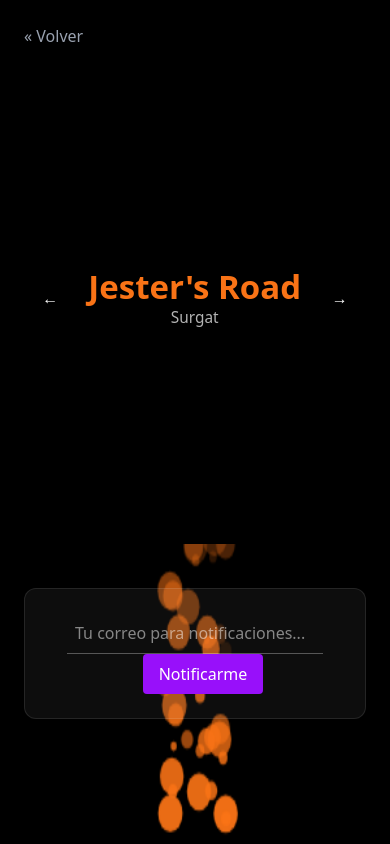
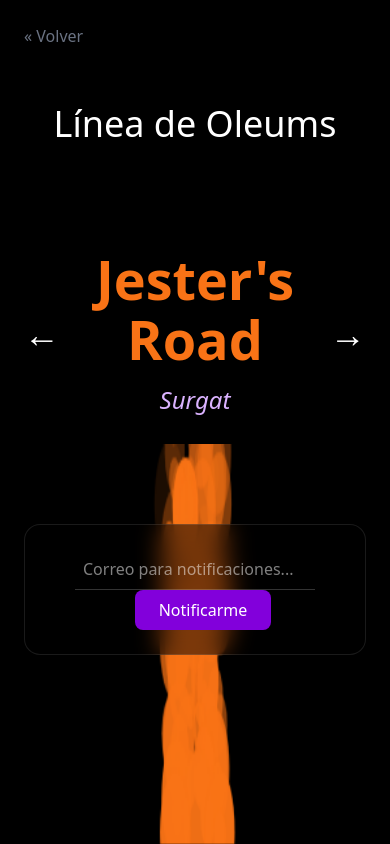
Before and after one commit to adms-ux/praxis-magick-web, a Next.js app: page /oleums in a window 390 px wide. Built offline with nearby package versions, Linux system fonts and the light colour scheme.

Commit message:
Corrección de fuegos, eliminación de bordes rígidos y banner responsive

```diff
--- a/src/app/oleums/page.tsx
+++ b/src/app/oleums/page.tsx
@@ -4,81 +4,62 @@ import Image from "next/image";
 import Link from "next/link";
 
 const OLEUMS_DATA = [
-  { id: "jester", name: "Jester's Road", spirit: "Surgat", fireColor: { r: 249, g: 115, b: 22 }, accent: "#f97316" },
-  { id: "witch", name: "Witch's Glamour", spirit: "Frimost", fireColor: { r: 34, g: 197, b: 94 }, accent: "#22c55e" },
-  { id: "danse", name: "Danse Macabre", spirit: "Guland", fireColor: { r: 226, g: 232, b: 240 }, accent: "#e2e8f0" },
-  { id: "pope", name: "Pope's Decree", spirit: "Huictigaras", fireColor: { r: 168, g: 85, b: 247 }, accent: "#a855f7" },
-  { id: "king", name: "King's Vault", spirit: "Clauneck", fireColor: { r: 234, g: 179, b: 8 }, accent: "#eab308" },
-  { id: "leprechaun", name: "Leprechaun's Hoard", spirit: "Frutimiere", fireColor: { r: 16, g: 185, b: 129 }, accent: "#10b981" },
+  { id: "jester", name: "Jester's Road", spirit: "Surgat", color: "#f97316" },
+  { id: "witch", name: "Witch's Glamour", spirit: "Frimost", color: "#22c55e" },
+  { id: "danse", name: "Danse Macabre", spirit: "Guland", color: "#e2e8f0" },
+  { id: "pope", name: "Pope's Decree", spirit: "Huictigaras", color: "#a855f7" },
+  { id: "king", name: "King's Vault", spirit: "Clauneck", color: "#eab308" },
+  { id: "leprechaun", name: "Leprechaun's Hoard", spirit: "Frutimiere", color: "#10b981" },
 ];
 
 export default function OleumsPage() {
-  const [currentIndex, setCurrentIndex] = useState(0);
-  const [email, setEmail] = useState("");
-  const canvasRef = useRef<HTMLCanvasElement | null>(null);
+  const [idx, setIdx] = useState(0);
+  const canvasRef = useRef<HTMLCanvasElement>(null);
 
-  // Fuego Realista (Canvas)
+  // Fuego Realista (Elipses dinámicas)
   useEffect(() => {
-    const canvas = canvasRef.current;
-    if (!canvas) return;
-    const ctx = canvas.getContext("2d");
-    if (!ctx) return;
-    let animationId: number;
-    const particles: any[] = [];
+    const canvas = canvasRef.current!;
+    const ctx = canvas.getContext("2d")!;
+    let particles: any[] = [];
 
     const animate = () => {
       ctx.clearRect(0, 0, canvas.width, canvas.height);
-      const color = OLEUMS_DATA[currentIndex].fireColor;
-
-      // Crear partículas
-      particles.push({
-        x: canvas.width / 2 + (Math.random() - 0.5) * 50,
-        y: canvas.height * 0.95,
-        vy: -Math.random() * 4 - 2,
-        size: Math.random() * 8 + 2,
-        alpha: 1
-      });
+      // Fuego ascendente con elipses
+      particles.push({ x: canvas.width/2 + (Math.random()-0.5)*40, y: canvas.height, vy: -Math.random()*3 - 1, size: Math.random()*20+5, alpha: 1 });
 
       particles.forEach((p, i) => {
         p.y += p.vy;
-        p.alpha -= 0.02;
-        ctx.fillStyle = `rgba(${color.r}, ${color.g}, ${color.b}, ${p.alpha})`;
+        p.alpha -= 0.01;
+        ctx.fillStyle = OLEUMS_DATA[idx].color + Math.floor(p.alpha * 255).toString(16).padStart(2, '0');
         ctx.beginPath();
-        ctx.arc(p.x, p.y, p.size, 0, Math.PI * 2);
+        ctx.ellipse(p.x, p.y, p.size/2, p.size, 0, 0, Math.PI * 2);
         ctx.fill();
         if (p.alpha <= 0) particles.splice(i, 1);
       });
-      animationId = requestAnimationFrame(animate);
+      requestAnimationFrame(animate);
     };
     animate();
-    return () => cancelAnimationFrame(animationId);
-  }, [currentIndex]);
+  }, [idx]);
 
   return (
-    <main className="min-h-screen bg-black text-white flex flex-col items-center">
-      <canvas ref={canvasRef} className="fixed bottom-0 left-0 w-full h-[300px] pointer-events-none z-0" />
-      <div className="relative z-10 w-full max-w-4xl p-6">
-        <Link href="/" className="text-gray-400 hover:text-white">« Volver</Link>
+    <main className="min-h-screen bg-black text-white flex flex-col items-center overflow-hidden">
+      <canvas ref={canvasRef} className="fixed bottom-0 w-full h-[400px] z-0" />
+      <div className="relative z-10 w-full max-w-4xl p-6 text-center">
+        <Link href="/" className="absolute top-6 left-6 text-gray-500">« Volver</Link>
+        <h1 className="text-4xl font-cinzel mt-20 mb-10">Línea de Oleums</h1>
 
-        {/* Carrusel 3D */}
-        <div className="flex justify-center items-center h-[500px] gap-10">
-          <button onClick={() => setCurrentIndex((prev) => (prev === 0 ? 5 : prev - 1))}>←</button>
-          <div className="text-center transition-all duration-500 scale-110">
-             <h2 className="text-3xl font-bold" style={{color: OLEUMS_DATA[currentIndex].accent}}>{OLEUMS_DATA[currentIndex].name}</h2>
-             <p className="text-sm opacity-70">{OLEUMS_DATA[currentIndex].spirit}</p>
+        <div className="flex justify-center items-center gap-10 h-[300px]">
+          <button onClick={() => setIdx(idx === 0 ? 5 : idx - 1)} className="text-4xl">←</button>
+          <div className="transition-all scale-150">
+             <h2 className="text-4xl font-bold" style={{color: OLEUMS_DATA[idx].color}}>{OLEUMS_DATA[idx].name}</h2>
+             <p className="mt-2 text-purple-300 italic">{OLEUMS_DATA[idx].spirit}</p>
           </div>
-          <button onClick={() => setCurrentIndex((prev) => (prev === 5 ? 0 : prev + 1))}>→</button>
+          <button onClick={() => setIdx(idx === 5 ? 0 : idx + 1)} className="text-4xl">→</button>
         </div>
 
-        {/* Captura de Leads */}
-        <div className="mt-10 bg-white/5 p-6 rounded-xl border border-white/10 text-center">
-            <input
-              type="email"
-              placeholder="Tu correo para notificaciones..."
-              className="bg-transparent border-b border-white/30 p-2 w-64 outline-none"
-              onChange={(e) => setEmail(e.target.value)}
-            />
-            <button className="ml-4 bg-purple-600 px-4 py-2 rounded" onClick={() => alert("Registrado: " + email)}>Notificarme</button>
+        <div className="mt-10 bg-black/50 p-6 rounded-2xl border border-white/10 backdrop-blur-md">
+            <input type="email" placeholder="Correo para notificaciones..." className="bg-transparent border-b border-white/20 p-2 outline-none w-60" />
+            <button className="bg-purple-700 px-6 py-2 rounded-lg ml-4">Notificarme</button>
         </div>
       </div>
     </main>
```
